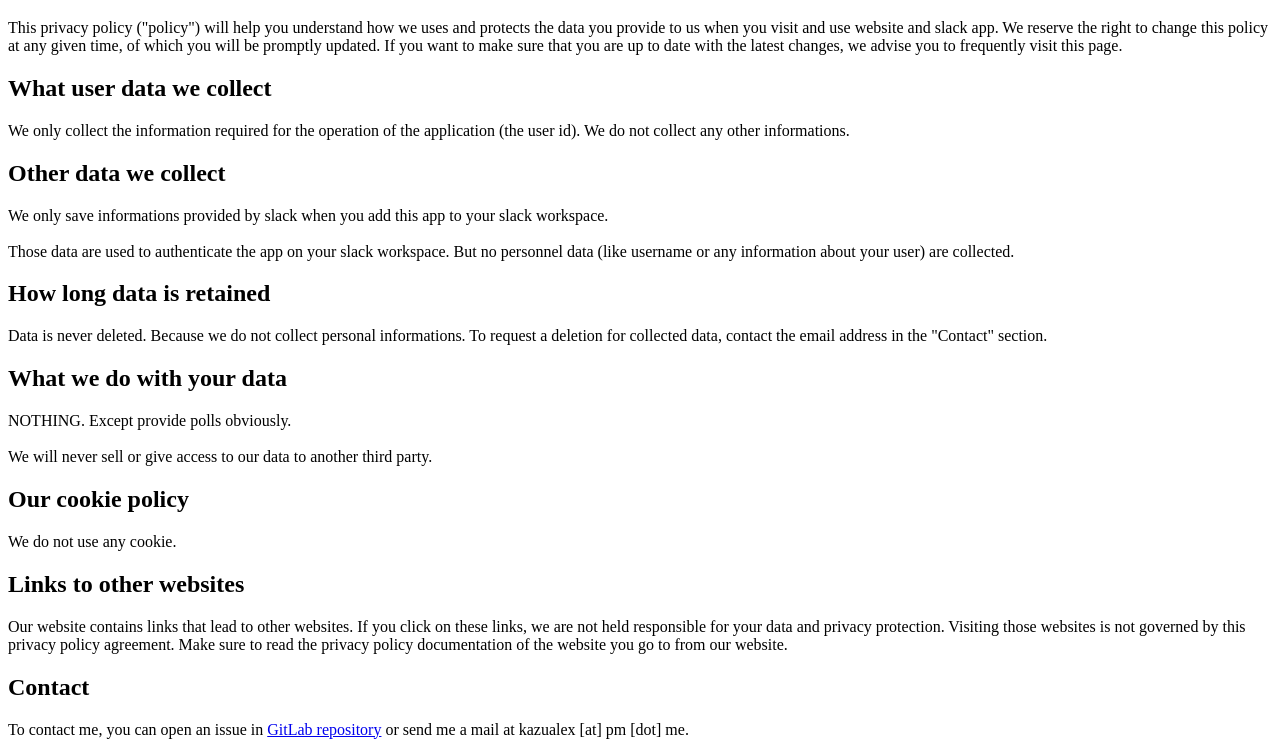
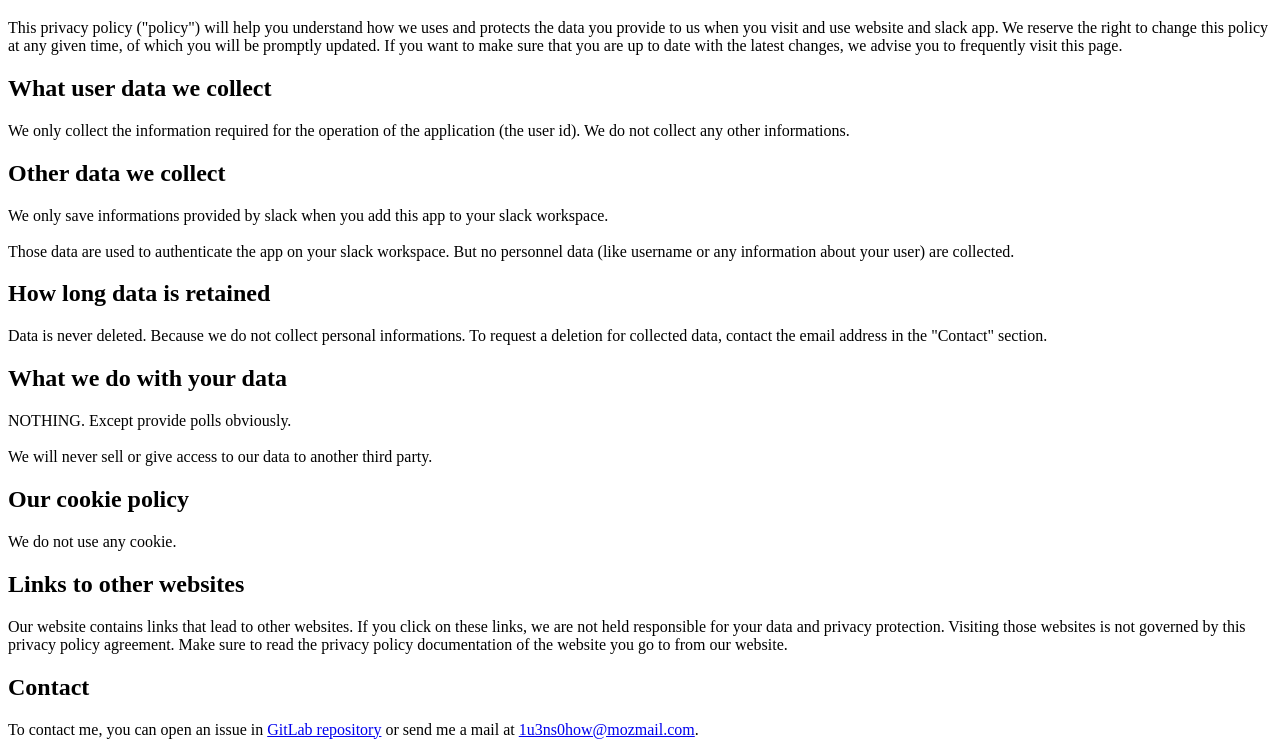
Before and after one commit to KazuAlex/openpollslack, a website: page privacy/index.html in a window 1280 px wide. Shown: the part 61-816 px from the top of the page. Drawn offline with Linux system fonts and the light colour scheme.

Commit message:
update email

```diff
--- a/privacy/index.html
+++ b/privacy/index.html
@@ -7,7 +7,6 @@
     <title>Open source poll for slack - Privacy Policy</title>
   </head>
   <body>
-
     <h1>Privacy Policy</h1>
 
     <p>
@@ -61,7 +60,7 @@
     <h2>Contact</h2>
 
     <p>
-      To contact me, you can open an issue in <a href="https://gitlab.com/KazuAlex/openpollslack/-/issues">GitLab repository</a> or send me a mail at kazualex [at] pm [dot] me.
+      To contact me, you can open an issue in <a href="https://gitlab.com/KazuAlex/openpollslack/-/issues">GitLab repository</a> or send me a mail at <a href="mailto:1u3ns0how@mozmail.com">1u3ns0how@mozmail.com</a>.
     </p>
   </body>
 </html>
```
